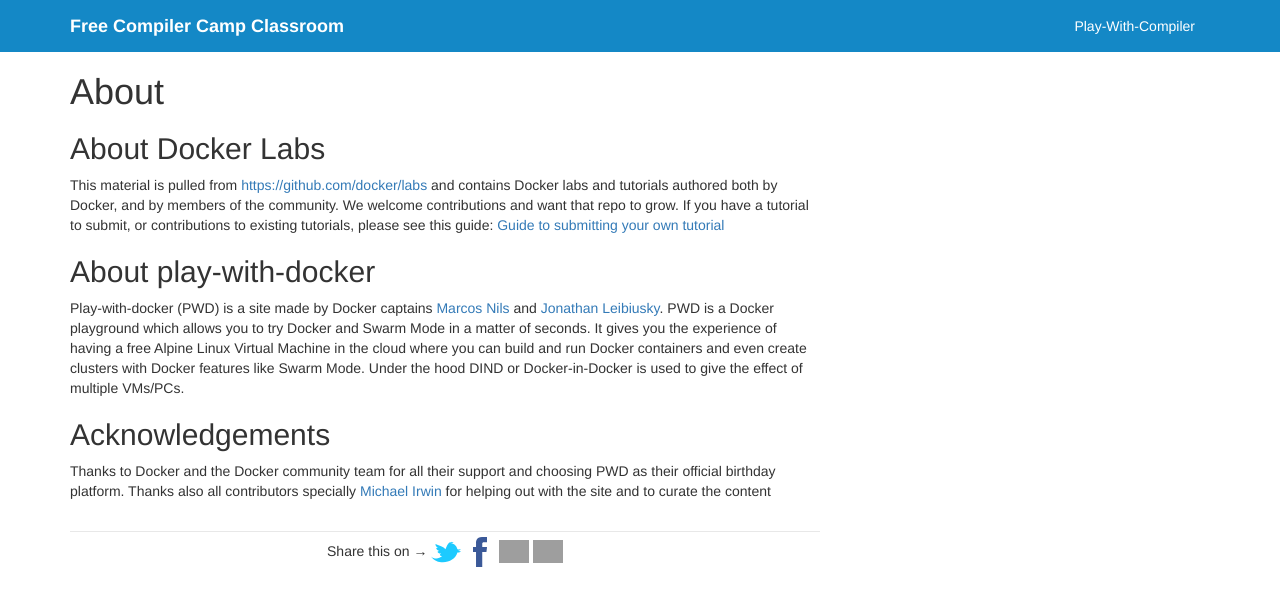
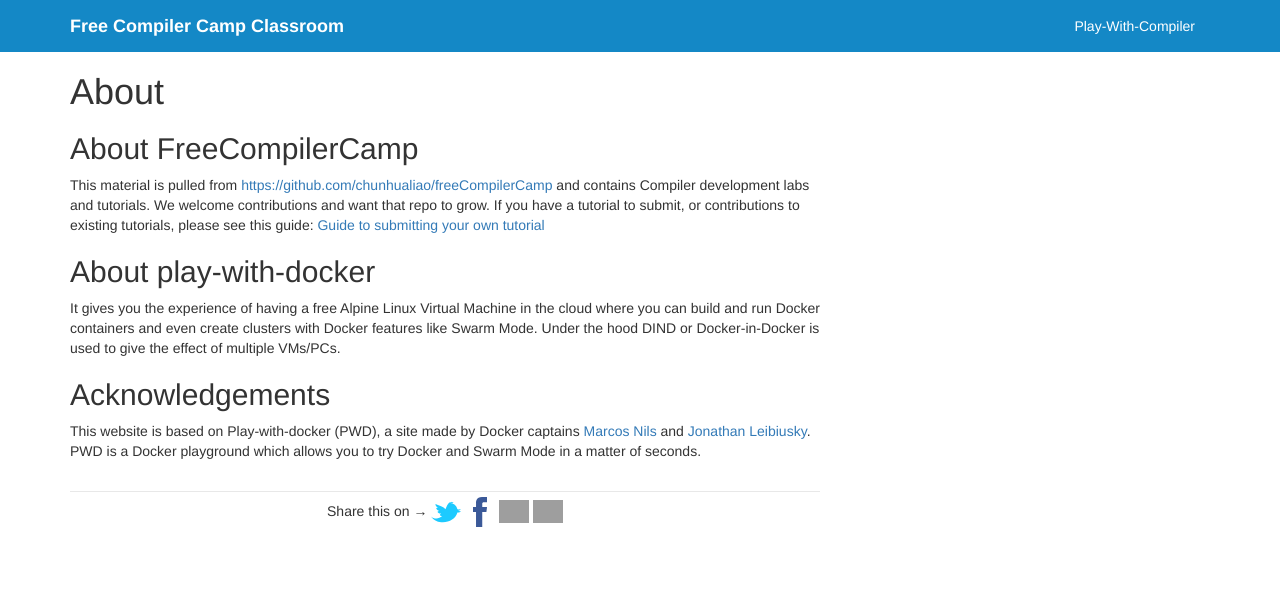
Before and after one commit to chunhualiao/freeCompilerCamp, a Jekyll site: the page built from compiler-classroom/about.md, in a window 1280 px wide. Shown: the top 606 px of the page. Built offline with Jekyll 4.4.1, drawn with Linux system fonts in a browser that asks for light colours; nearby versions of some CDN libraries; grey boxes are pictures that could not be loaded.

Commit message:
Update about.md

```diff
--- a/compiler-classroom/about.md
+++ b/compiler-classroom/about.md
@@ -4,17 +4,15 @@
 permalink: /about/
 ---
 
-## About Docker Labs
+## About FreeCompilerCamp
 
-This material is pulled from [https://github.com/docker/labs](https://github.com/docker/labs) and contains Docker labs and tutorials authored both by Docker, and by members of the community. We welcome contributions and want that repo to grow. If you have a tutorial to submit, or contributions to existing tutorials, please see this guide: [Guide to submitting your own tutorial](https://github.com/docker/labs/blob/master/contribute.md)
+This material is pulled from [https://github.com/chunhualiao/freeCompilerCamp](https://github.com/chunhualiao/freeCompilerCamp) and contains Compiler development labs and tutorials. We welcome contributions and want that repo to grow. If you have a tutorial to submit, or contributions to existing tutorials, please see this guide: [Guide to submitting your own tutorial](https://github.com/chunhualiao/freeCompilerCamp/wiki/Add-New-Tutorial)
 
 ## About play-with-docker
 
-Play-with-docker (PWD) is a site made by Docker captains [Marcos Nils](https://www.twitter.com/marcosnils) and [Jonathan Leibiusky](https://www.twitter.com/xetorthio). PWD is a Docker playground which allows you to try Docker and Swarm Mode in a matter of seconds. It gives you the experience of having a free Alpine Linux Virtual Machine in the cloud where you can build and run Docker containers and even create clusters with Docker features like Swarm Mode. Under the hood DIND or Docker-in-Docker is used to give the effect of multiple VMs/PCs.
+It gives you the experience of having a free Alpine Linux Virtual Machine in the cloud where you can build and run Docker containers and even create clusters with Docker features like Swarm Mode. Under the hood DIND or Docker-in-Docker is used to give the effect of multiple VMs/PCs.
 
 
 ## Acknowledgements
 
-Thanks to Docker and the Docker community team for all their support and choosing PWD as their official birthday platform.
-Thanks also all contributors specially [Michael Irwin](https://twitter.com/mikesir87) for helping out with the site and
-to curate the content
+This website is based on Play-with-docker (PWD), a site made by Docker captains [Marcos Nils](https://www.twitter.com/marcosnils) and [Jonathan Leibiusky](https://www.twitter.com/xetorthio). PWD is a Docker playground which allows you to try Docker and Swarm Mode in a matter of seconds.
```
